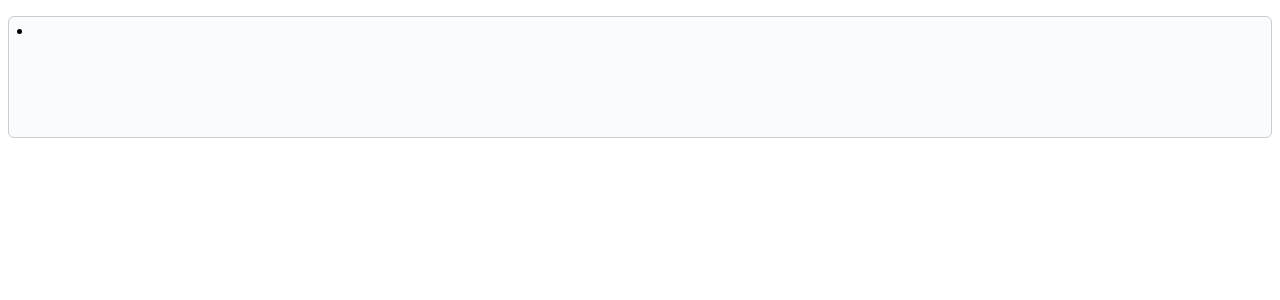
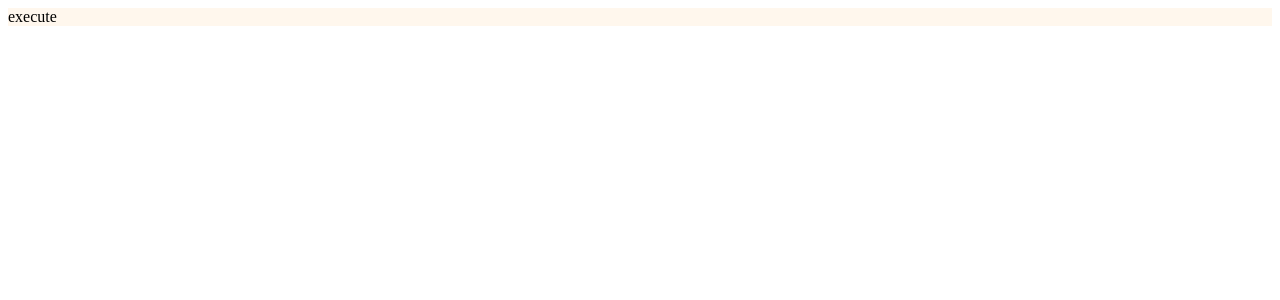
Before and after one commit to Dylan0916/test-vue, a Vue app: page / in a window 1280 px wide. Shown: the top 300 px of the page. Built offline with nearby package versions, Linux system fonts and the light colour scheme.

Commit message:
test unocss

```diff
--- a/src/App.vue
+++ b/src/App.vue
@@ -12,14 +12,14 @@ import BulletedEditor from './components/BulletedEditor.vue'
 
 <template>
   <!-- <VCalendar /> -->
-  <!-- <Test /> -->
+  <Test />
   <!-- <Vueuse /> -->
   <!-- <VeeValidate /> -->
   <!-- <Proxy /> -->
   <!-- <WebApi /> -->
   <!-- <Vuetify /> -->
   <!-- <Copper /> -->
-  <BulletedEditor />
+  <!-- <BulletedEditor /> -->
 </template>
 
 <style scoped lang="scss"></style>
--- a/src/components/Test.vue
+++ b/src/components/Test.vue
@@ -1,6 +1,6 @@
 <template>
   <div>
-    <button @click="execute">execute</button>
+    <div :class="testClass">execute</div>
     <!-- <button
       :data-testid="testIds.scope.somePage"
       class="123"
@@ -35,19 +35,5 @@ import axios from 'axios'
 import { ref, watch } from 'vue'
 import { useAsyncState } from '@vueuse/core'
 
-import { ResultError } from '../utils/common'
-
-function fetcher() {
-  return axios
-    .get('https://run.mocky.io/v3/e7001328-41be-4a2f-88b7-2dcb75ca8638')
-    .then(res => res.data)
-    .catch(e => Promise.reject(new ResultError(e.code, e.message, e)))
-}
-
-const { state, execute } = useAsyncState(fetcher, null, { immediate: false, onError })
-
-function onError(e: unknown) {
-  console.log(e)
-  console.log(e instanceof ResultError)
-}
+import { testClass } from '../constants'
 </script>
--- a/src/constants/index.ts
+++ b/src/constants/index.ts
@@ -1 +1,3 @@
 export const inputMethods = ['focus', 'blur']
+
+export const testClass = 'bg-orange50'
--- a/vite.config.ts
+++ b/vite.config.ts
@@ -4,6 +4,7 @@ import UnoCSS from 'unocss/vite'
 import WindiCSS from 'vite-plugin-windicss'
 import { CompilerOptions } from 'vue/compiler-sfc'
 import removeAttr from 'remove-attr'
+import { resolve } from 'path'
 
 // ref: https://stackoverflow.com/a/79312963/9636125
 function removeElementAttrs(node: Parameters<CompilerOptions['nodeTransforms'][number]>[0]) {
@@ -41,7 +42,9 @@ export default defineConfig({
         },
       },
     }),
-    UnoCSS(),
+    UnoCSS({
+      configFile: resolve(__dirname, 'src/uno.config.ts'),
+    }),
     // WindiCSS(),
     // removeAttr({
     //   extensions: ['vue'],
```
Also changed, not shown: src/uno.config.ts (renamed from uno.config.ts).
